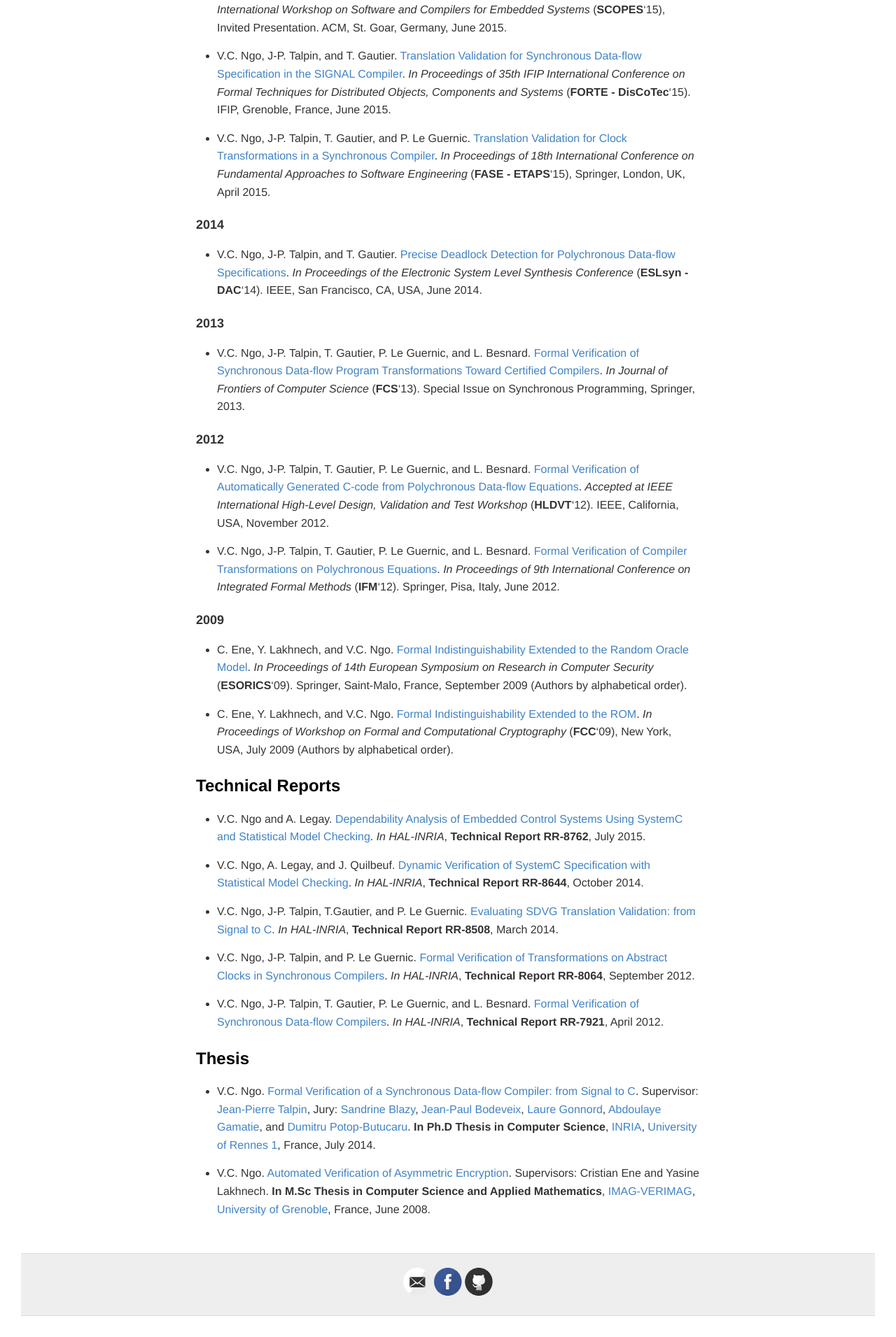
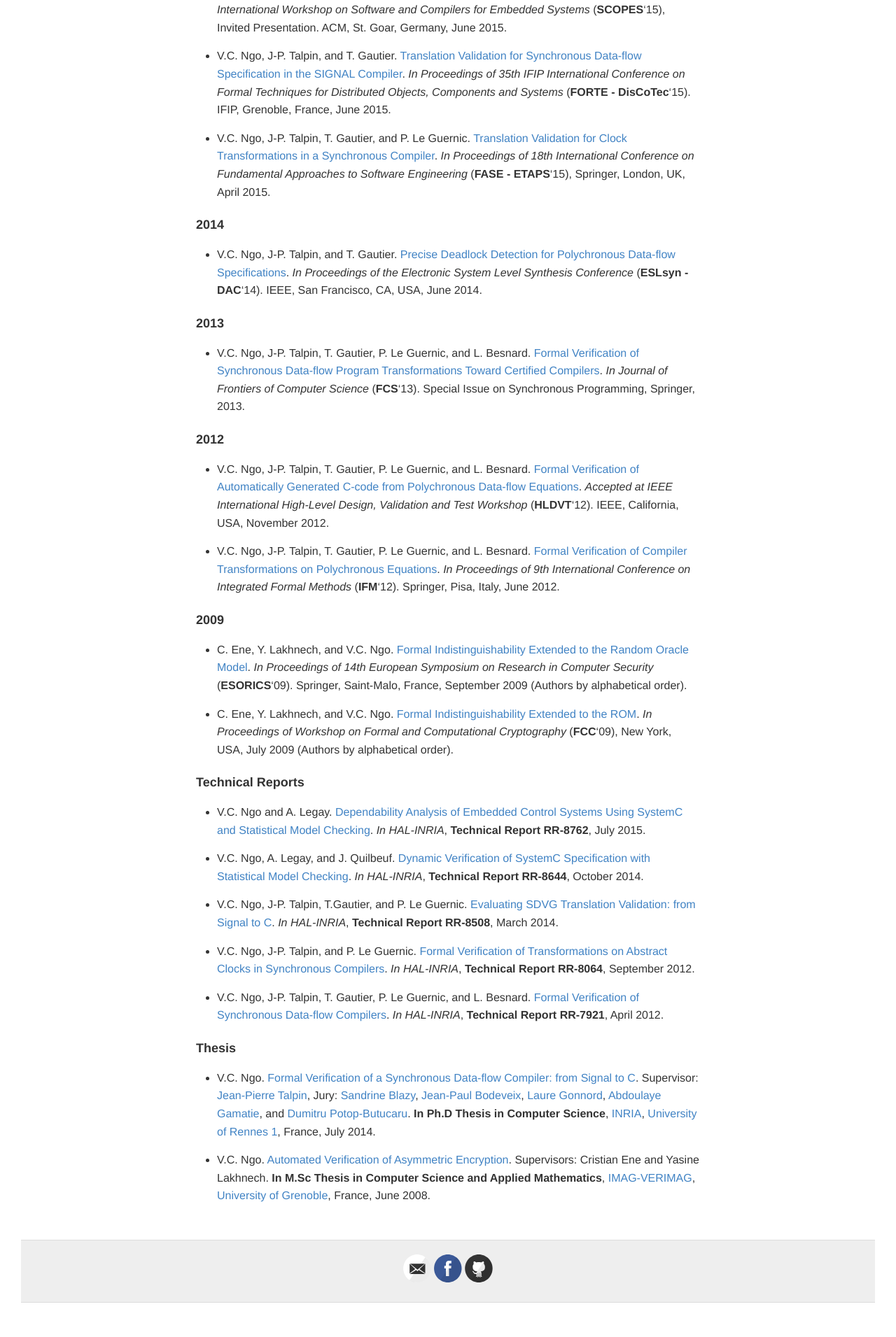
Before and after one commit to channgo2203/channgo2203.github.io, a Jekyll site: the page built from pubs.md, in a window 1280 px wide. Shown: the part 777-2688 px from the top of the page at 70% size. Built offline with Jekyll 4.4.1, drawn with Linux system fonts in a browser that asks for light colours.

Commit message:
Updated pubs.md

```diff
--- a/pubs.md
+++ b/pubs.md
@@ -30,13 +30,13 @@ published: true
 - C. Ene, Y. Lakhnech, and V.C. Ngo. [Formal Indistinguishability Extended to the Random Oracle Model](http://channgo2203.github.io/pdfs/esorics09.pdf). _In Proceedings of 14th European Symposium on Research in Computer Security_ (**ESORICS**'09). Springer, Saint-Malo, France, September 2009 (Authors by alphabetical order).
 - C. Ene, Y. Lakhnech, and V.C. Ngo. [Formal Indistinguishability Extended to the ROM](http://channgo2203.github.io/pdfs/fcc09.pdf). _In Proceedings of Workshop on Formal and Computational Cryptography_ (**FCC**'09), New York, USA, July 2009 (Authors by alphabetical order).
 
-## Technical Reports
+### Technical Reports
 - V.C. Ngo and A. Legay. [Dependability Analysis of Embedded Control Systems Using SystemC and Statistical Model Checking](https://hal.archives-ouvertes.fr/hal-01180996). _In HAL-INRIA_, **Technical Report RR-8762**, July 2015.
 - V.C. Ngo, A. Legay, and J. Quilbeuf. [Dynamic Verification of SystemC Specification with Statistical Model Checking](https://hal.inria.fr/hal-01089742). _In HAL-INRIA_, **Technical Report RR-8644**, October 2014.
 - V.C. Ngo, J-P. Talpin, T.Gautier, and P. Le Guernic. [Evaluating SDVG Translation Validation: from Signal to C](http://hal.inria.fr/hal-00962430). _In HAL-INRIA_, **Technical Report RR-8508**, March 2014.
 - V.C. Ngo, J-P. Talpin, and P. Le Guernic. [Formal Verification of Transformations on Abstract Clocks in Synchronous Compilers](http://hal.inria.fr/hal-00730926). _In HAL-INRIA_, **Technical Report RR-8064**, September 2012.
 - V.C. Ngo, J-P. Talpin, T. Gautier, P. Le Guernic, and L. Besnard. [Formal Verification of Synchronous Data-flow Compilers](http://hal.inria.fr/hal-00685633). _In HAL-INRIA_, **Technical Report RR-7921**, April 2012.
 
-## Thesis
+### Thesis
 - V.C. Ngo. [Formal Verification of a Synchronous Data-flow Compiler: from Signal to C](https://ecm.univ-rennes1.fr/nuxeo/site/esupversions/e10492b5-206a-42fa-b643-e752dac5a750). Supervisor: [Jean-Pierre Talpin](http://www.irisa.fr/prive/talpin/), Jury: [Sandrine Blazy](http://www.irisa.fr/celtique/blazy/), [Jean-Paul Bodeveix](https://www.irit.fr/~Jean-Paul.Bodeveix/), [Laure Gonnord](http://laure.gonnord.org/pro/), [Abdoulaye Gamatie](http://www.lirmm.fr/~gamatie/), and [Dumitru Potop-Butucaru](https://who.rocq.inria.fr/Dumitru.Potop_Butucaru/). **In Ph.D Thesis in Computer Science**, [INRIA](http://www.inria.fr/en/), [University of Rennes 1](https://www.univ-rennes1.fr/english/), France, July 2014.
 - V.C. Ngo. [Automated Verification of Asymmetric Encryption](http://channgo2203.github.io/pdfs/ujf.pdf). Supervisors: Cristian Ene and Yasine Lakhnech. **In M.Sc Thesis in Computer Science and Applied Mathematics**, [IMAG-VERIMAG](http://www-verimag.imag.fr), [University of Grenoble](https://www.ujf-grenoble.fr/?language=en), France, June 2008.
```
